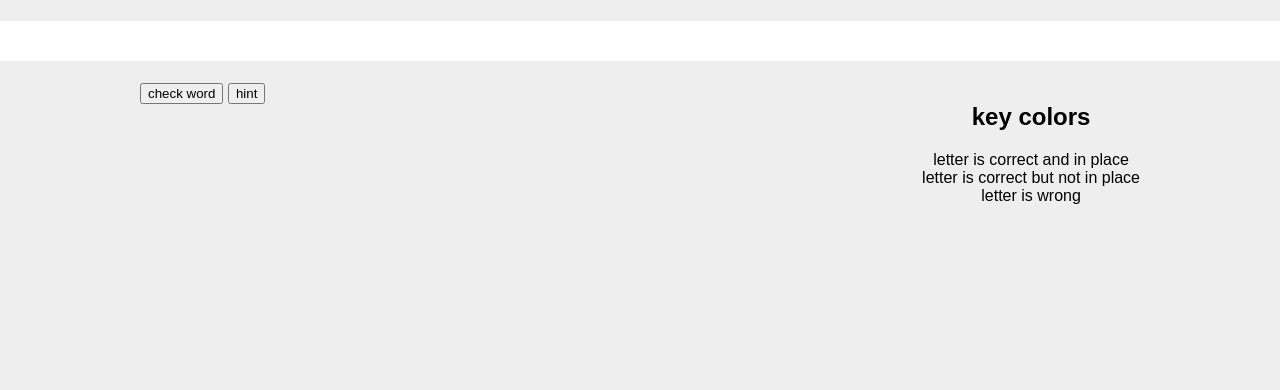
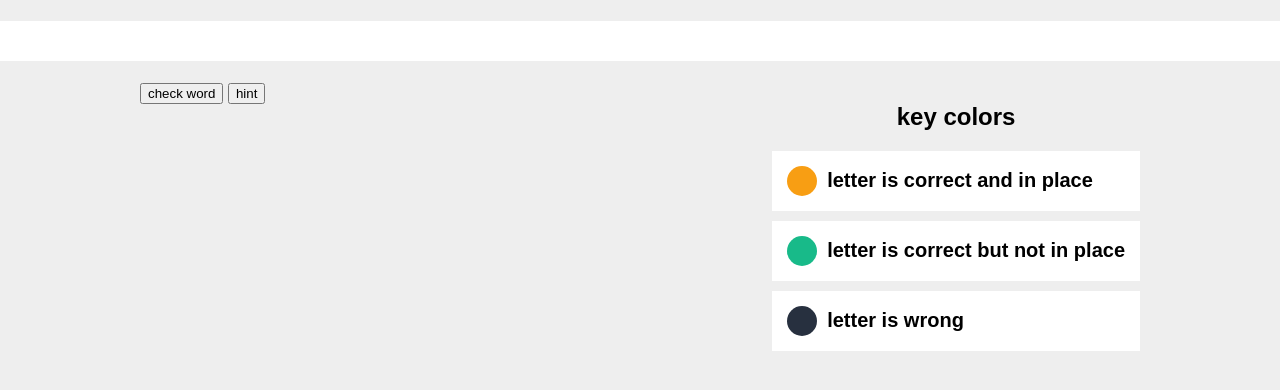
Before and after one commit to abdesslemhamani/guess-game, a plain HTML site: page index.html in a window 1280 px wide. Drawn offline with Linux system fonts and the light colour scheme.

Commit message:
finall commit

```diff
--- a/index.html
+++ b/index.html
@@ -23,8 +23,8 @@
                 <div class="key-text">letter is correct and in place</div>
             </div>
             <div class="key-color">
-                <div class="key"></div>
-                <div class="key not-in-place">letter is  correct but not in place</div>
+                <div class="key not-in-place"></div>
+                <div class="key-text">letter is  correct but not in place</div>
             </div>
             <div class="key-color">
                 <div class="key no"></div>
--- a/style.css
+++ b/style.css
@@ -33,6 +33,36 @@ h1 {
     }
 
     .key-colors {
-        .key-color {}
+        .key-color {
+            display: flex;
+            align-items: center;
+            padding: 15px;
+            background-color: white;
+            margin-bottom: 10px;
+
+            .key {
+                width: 30px;
+                height: 30px;
+                border-radius: 50%;
+                margin-right: 10px;
+
+                &.in-place {
+                    background-color: #f89e13;
+                }
+
+                &.not-in-place {
+                    background-color: #18ba89;
+                }
+
+                &.no {
+                    background-color: #27303f;
+                }
+            }
+
+            .key-text {
+                font-size: 20px;
+                font-weight: bold;
+            }
+        }
     }
 }
```
